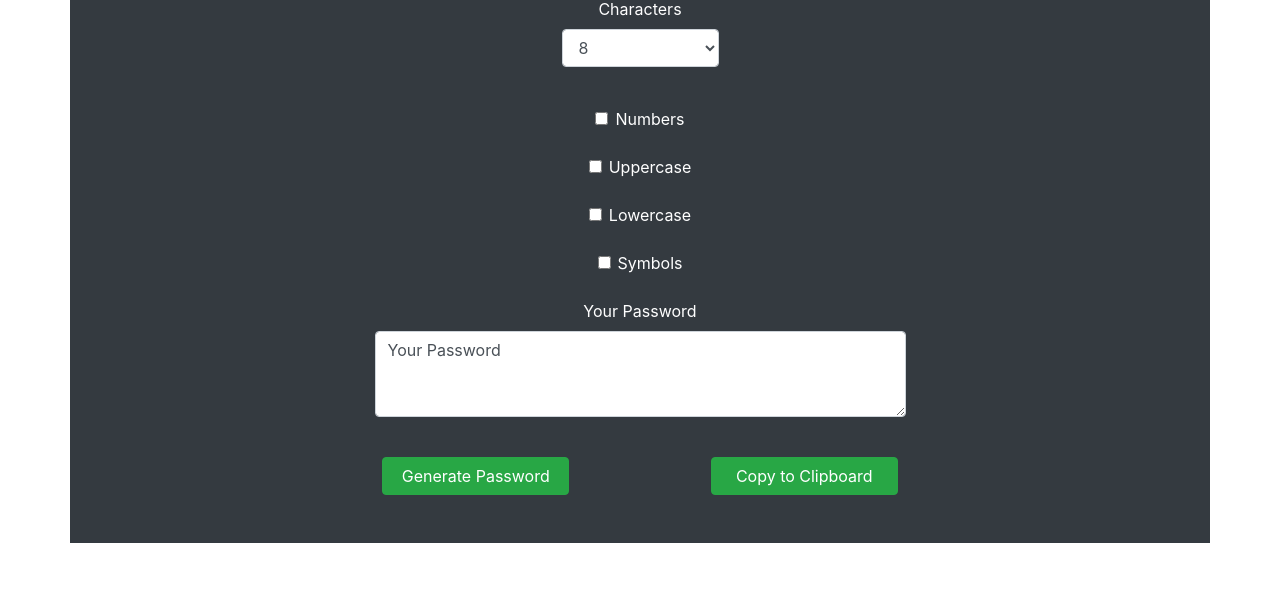
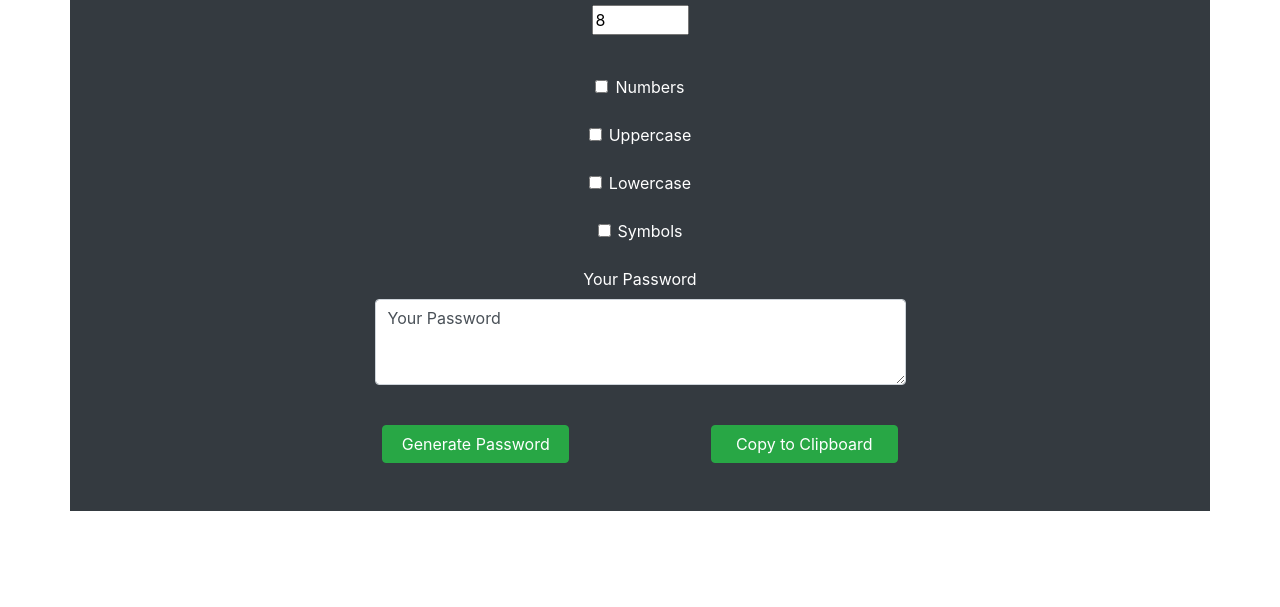
Before and after one commit to rythomas2525/passwordgenerator, a plain HTML site: page index.html in a window 1280 px wide. Shown: the part 193-800 px from the top of the page. Drawn offline with nearby package versions, Linux system fonts and the light colour scheme.

Commit message:
altered html

```diff
--- a/index.html
+++ b/index.html
@@ -31,35 +31,8 @@
                             <div class="row">
                                 <div class="col-md-5"></div>
                                 <div id="length" class="col-md-2  form-group">
-                                    <label for="exampleFormControlSelect1">Number of Characters</label>
-                                    <select class="form-control" id="exampleFormControlSelect1">
-                                        <option>8</option>
-                                        <option>9</option>
-                                        <option>10</option>
-                                        <option>11</option>
-                                        <option>12</option>
-                                        <option>13</option>
-                                        <option>14</option>
-                                        <option>15</option>
-                                        <option>16</option>
-                                        <option>17</option>
-                                        <option>18</option>
-                                        <option>19</option>
-                                        <option>20</option>
-                                        <option>21</option>
-                                        <option>22</option>
-                                        <option>23</option>
-                                        <option>24</option>
-                                        <option>25</option>
-                                        <option>26</option>
-                                        <option>27</option>
-                                        <option>28</option>
-                                        <option>29</option>
-                                        <option>30</option>
-                                        <option>31</option>
-                                        <option>32</option>
-                                        <option>33</option>
-                                    </select>
+                                    <label>Password length</label>
+                                    <input type="number" id="length" min='8' max='128' value='8' />
                                 </div>
                                 <div class="col-md-5"></div>
                             </div>
@@ -113,7 +86,7 @@
 
                 </div>
                 <div class="row justify-content-center">
-                    <button type="button" class=" col-md-2 m-4 btn btn-success">Generate Password</button>
+                    <button type="button" id="generate" class=" col-md-2 m-4 btn btn-success">Generate Password</button>
                     <div class="col-md-1"> </div>
                     <button type="button" id="copy" class=" col-md-2 m-4 btn btn-success">Copy to Clipboard</button>
                 </div>
@@ -123,7 +96,7 @@
 
     </div>
 
-
+    <script src="script.js"></script>
     <script src="https://code.jquery.com/jquery-3.4.1.slim.min.js"
         integrity="sha384-J6qa4849blE2+poT4WnyKhv5vZF5SrPo0iEjwBvKU7imGFAV0wwj1yYfoRSJoZ+n"
         crossorigin="anonymous"></script>
```
